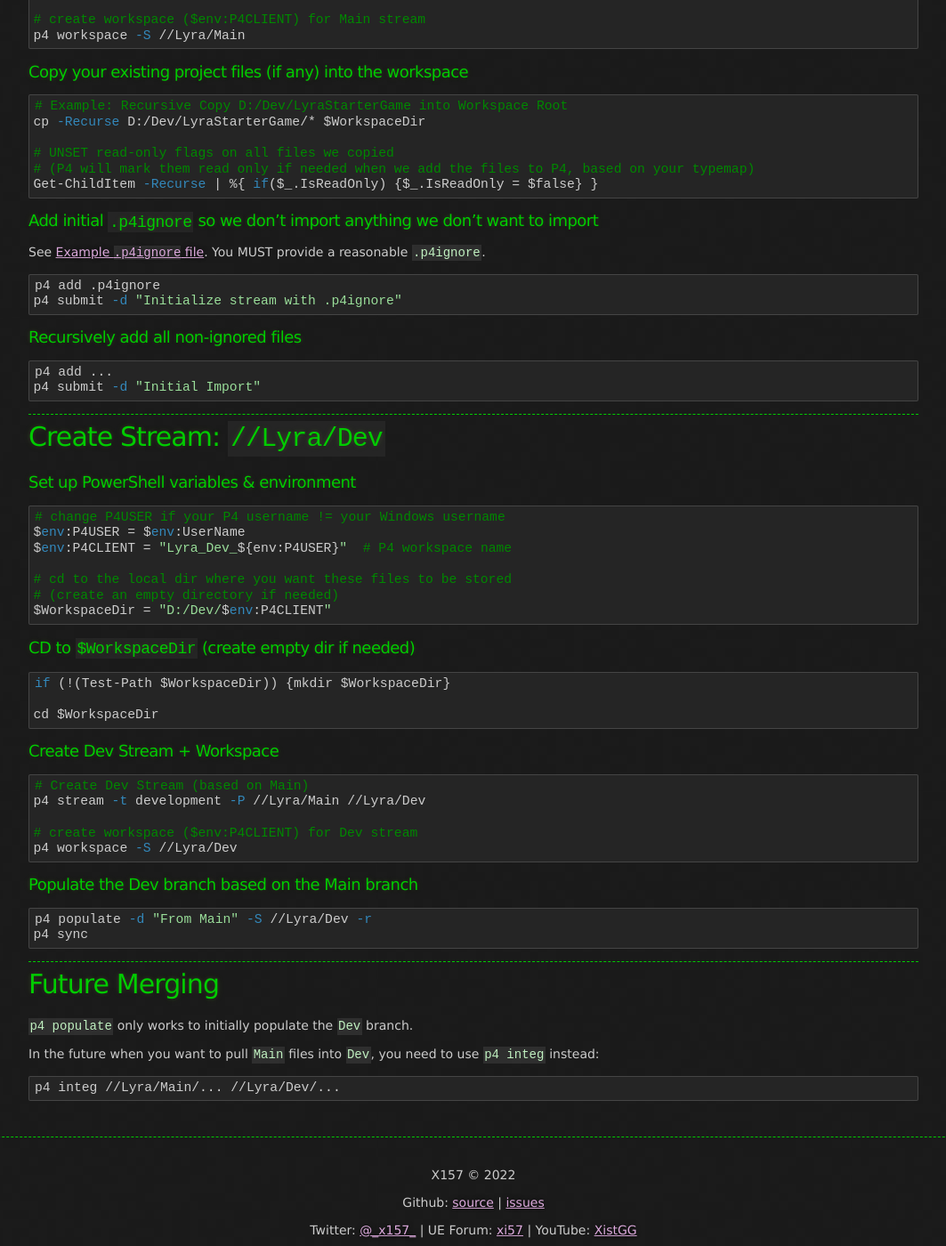
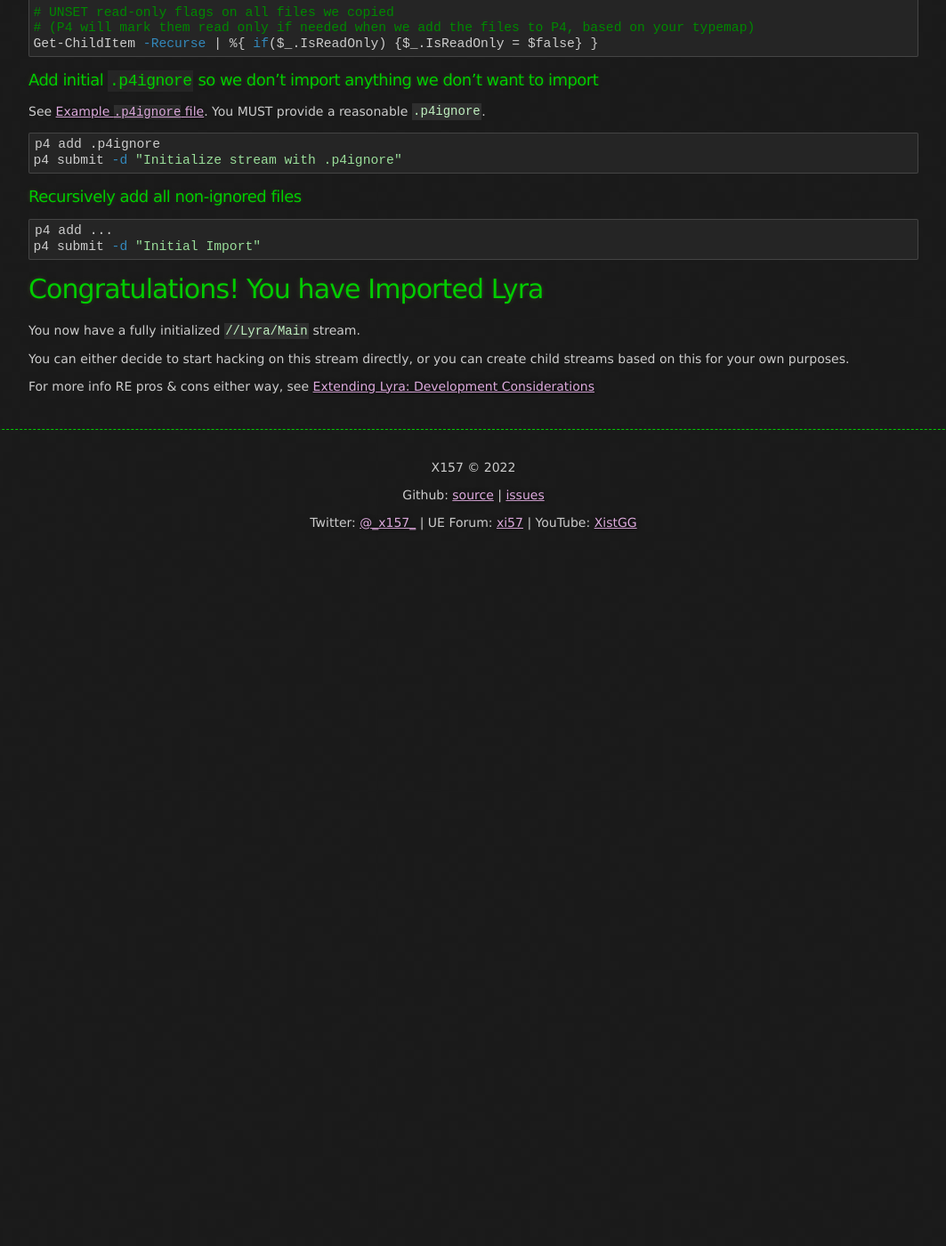
Before and after one commit to x157/x157.github.io, a Jekyll site: the page built from Perforce/New-Stream-Depot-Procedure.md, in a window 1280 px wide and 1400 px high, scrolled down 1239 px. Shown: the whole window at 89% size, without its empty margins (108-1171 px from the left). Built offline with Jekyll 4.4.1, drawn with Linux system fonts in a browser that asks for light colours; after the commit the page ends 1869 px from its top, so only the background shows below that; some of the changed text lies outside the part shown.

Commit message:
Simplify - Main stream only

````diff
--- a/Perforce/New-Stream-Depot-Procedure.md
+++ b/Perforce/New-Stream-Depot-Procedure.md
@@ -13,31 +13,24 @@
 [basic initial setup tasks](https://www.perforce.com/manuals/p4guide/Content/P4Guide/basic-tasks.initial.html).
 
 Here I've combined many of those articles into a procedure
-to create a new `Lyra` Stream Depot with 2 streams: `Main` and `Dev`.  We then populate `Main`
-with some initial content, and create a `Dev` stream based on `Main`.
+to create a new `Lyra` Stream Depot with a single `Main` stream.
 
-The intent is that thereafter you work on the `Dev` Stream primarily, and only merge back into `Main`
-when you have something stable to share with non-technicals.
+Once you have the `Main` stream created and initialized with a `LyraStarterGame` project,
+you can then create other streams based on this  as needed.
+(See [How to use Perforce Streams 101](https://www.perforce.com/blog/vcs/how-use-perforce-streams-101)
+for more info).
 
 
-## Before you Proceed
+## Procedure Overview
 
-Make sure your P4 server is set up, including its [typemap](./Typemap).
-
-This procedure will have you submitting files to P4, they will be stored incorrectly if you have
-not correctly configured your typemap.
-
-
-# Procedure Overview
-
-- Set up P4 Server [Typemap](./Typemap)
+- Set up P4 Server [Typemap](./Typemap) **before** you import anything
 - Create Stream Depot: `Lyra`
 - Create Stream: `//Lyra/Main`
-  - Setup Contents of Initial Import (new `LyraStarterGame` project)
-  - Add `.p4ignore` ([Example `.p4ignore`](/Perforce/p4ignore))
+  - Copy New `LyraStarterGame` Project Contents
+  - Add `.p4ignore` (see [Example `.p4ignore`](/Perforce/p4ignore))
   - Add all non-ignored Content to P4
-- Create Stream: `//Lyra/Dev` (based on `//Lyra/Main`)
-  - Copy contents of `//Lyra/Main`
+
+Now you can create any number of projects you want based on `//Lyra/Main`
 
 
 # Create Depot: `Lyra`
@@ -46,7 +39,7 @@
 p4 depot -t stream Lyra
 ```
 
----
+
 # Create Stream: `//Lyra/Main`
 
 ##### Set up Powershell variables & environment
@@ -105,51 +98,12 @@
 ```
 
 
----
-# Create Stream: `//Lyra/Dev`
+# Congratulations! You have Imported Lyra
 
-##### Set up PowerShell variables & environment
+You now have a fully initialized `//Lyra/Main` stream.
 
-```powershell
-# change P4USER if your P4 username != your Windows username
-$env:P4USER = $env:UserName
-$env:P4CLIENT = "Lyra_Dev_${env:P4USER}"  # P4 workspace name
+You can either decide to start hacking on this stream directly,
+or you can create child streams based on this for your own purposes.
 
-# cd to the local dir where you want these files to be stored
-# (create an empty directory if needed)
-$WorkspaceDir = "D:/Dev/$env:P4CLIENT"
-```
-
-##### CD to `$WorkspaceDir` (create empty dir if needed)
-```powershell
-if (!(Test-Path $WorkspaceDir)) {mkdir $WorkspaceDir}
-
-cd $WorkspaceDir
-```
-
-##### Create Dev Stream + Workspace
-```powershell
-# Create Dev Stream (based on Main)
-p4 stream -t development -P //Lyra/Main //Lyra/Dev
-
-# create workspace ($env:P4CLIENT) for Dev stream
-p4 workspace -S //Lyra/Dev
-```
-
-##### Populate the Dev branch based on the Main branch
-```powershell
-p4 populate -d "From Main" -S //Lyra/Dev -r
-p4 sync
-```
-
-
----
-# Future Merging
-
-`p4 populate` only works to initially populate the `Dev` branch.
-
-In the future when you want to pull `Main` files into `Dev`, you need to use `p4 integ` instead:
-
-```powershell
-p4 integ //Lyra/Main/... //Lyra/Dev/...
-```
+For more info RE pros & cons either way, see
+[Extending Lyra: Development Considerations](/UE5/LyraStarterGame/Development-Considerations)
````
